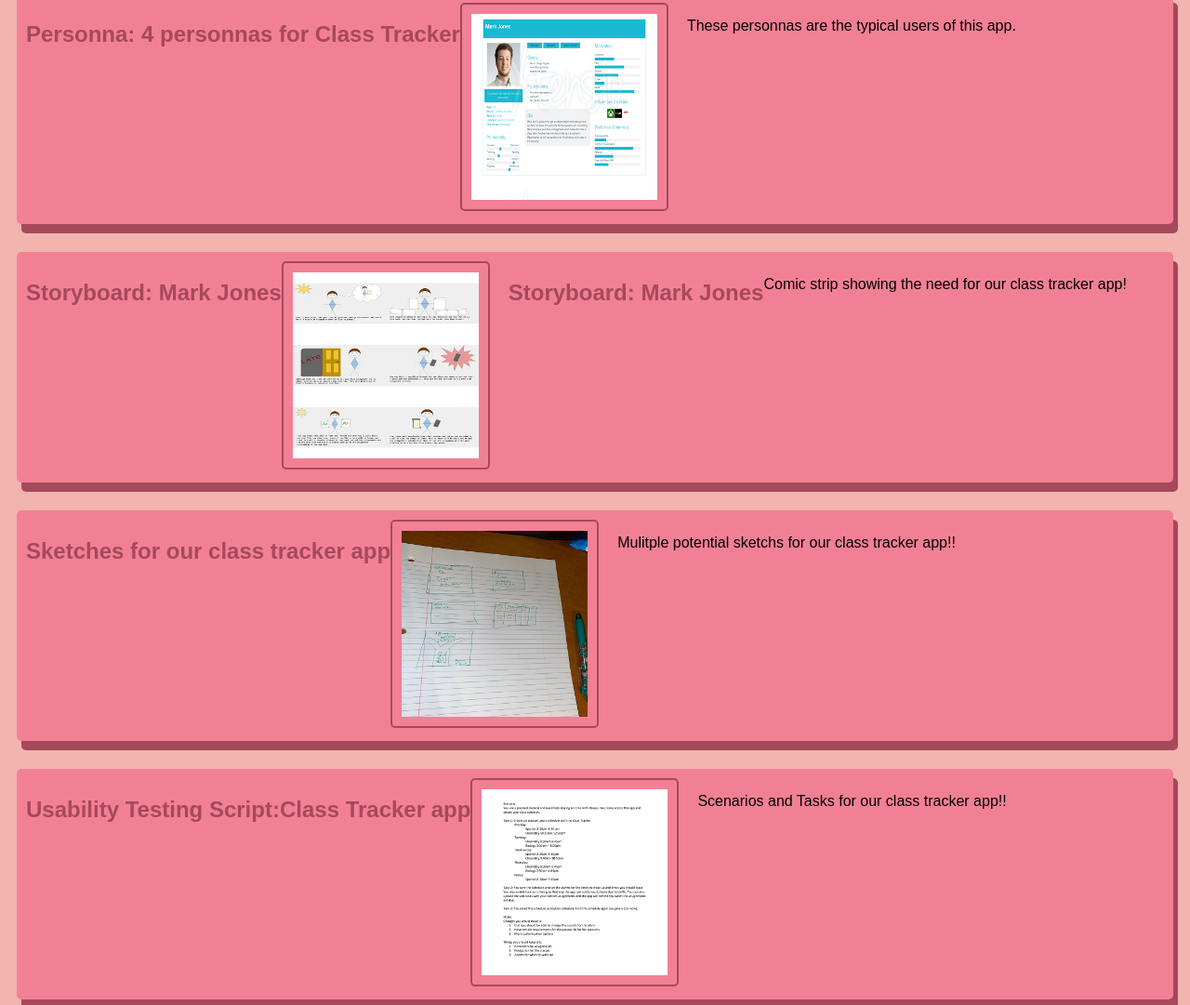
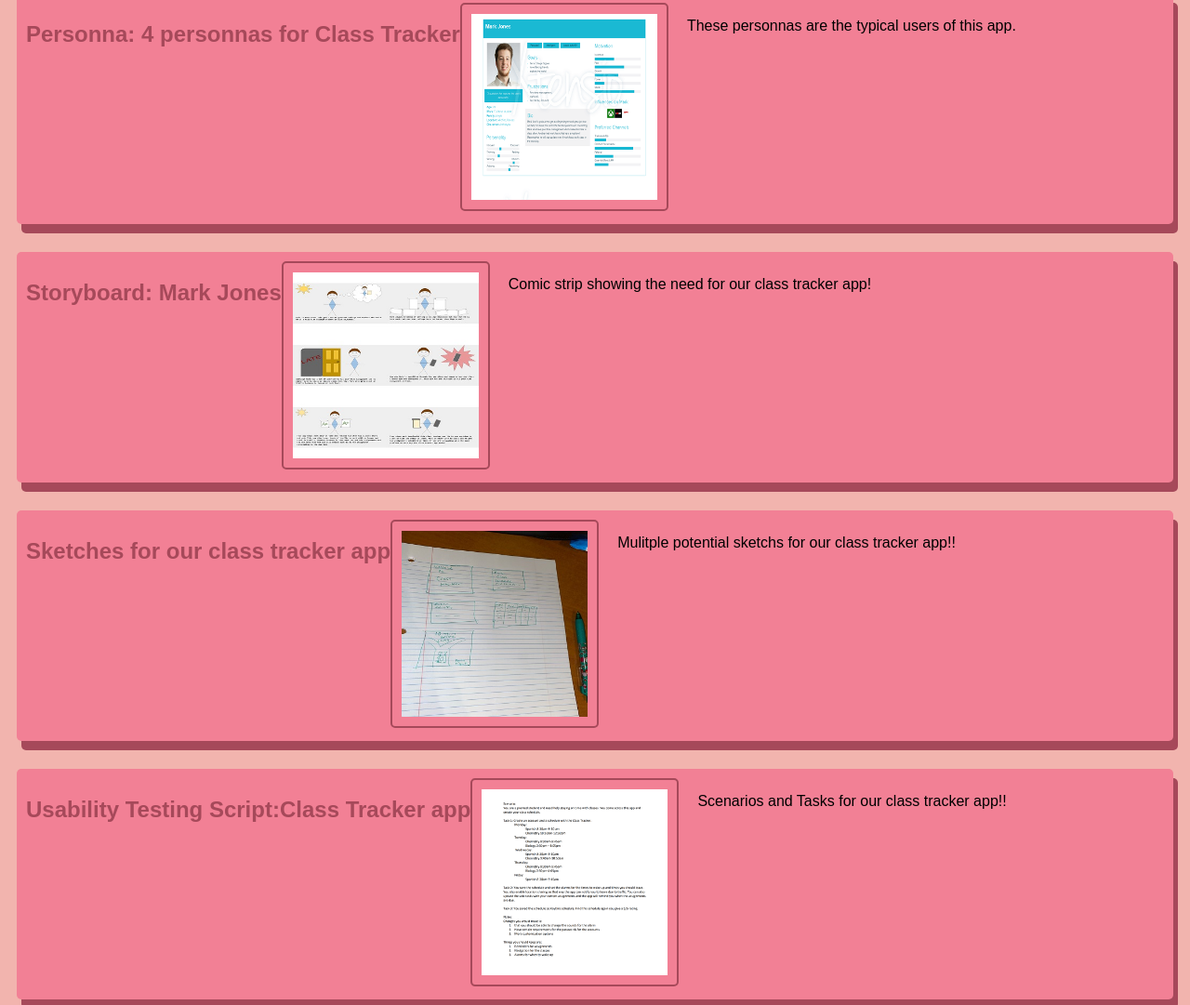
Before and after one commit to kayley0/kayley0.github.io, a plain HTML site: page index.html in a window 1280 px wide. Shown: the part 671-1752 px from the top of the page at 93% size. Drawn offline with Linux system fonts and the light colour scheme.

Commit message:
Add files via upload

```diff
--- a/index.html
+++ b/index.html
@@ -39,7 +39,6 @@
          <section class="assignment">
             <a href="files/Merging Result.pdf"><h2> Storyboard: Mark Jones</h2></a>
             <a href="files/Merging Result.pdf"><img src="images/storyboard.jpg"></a>
-                    <a href="files/Merging Result.pdf"><h2> Storyboard: Mark Jones</h2></a>
                     <p>
                    Comic strip showing the need for our class tracker app!
                     </p>
```
